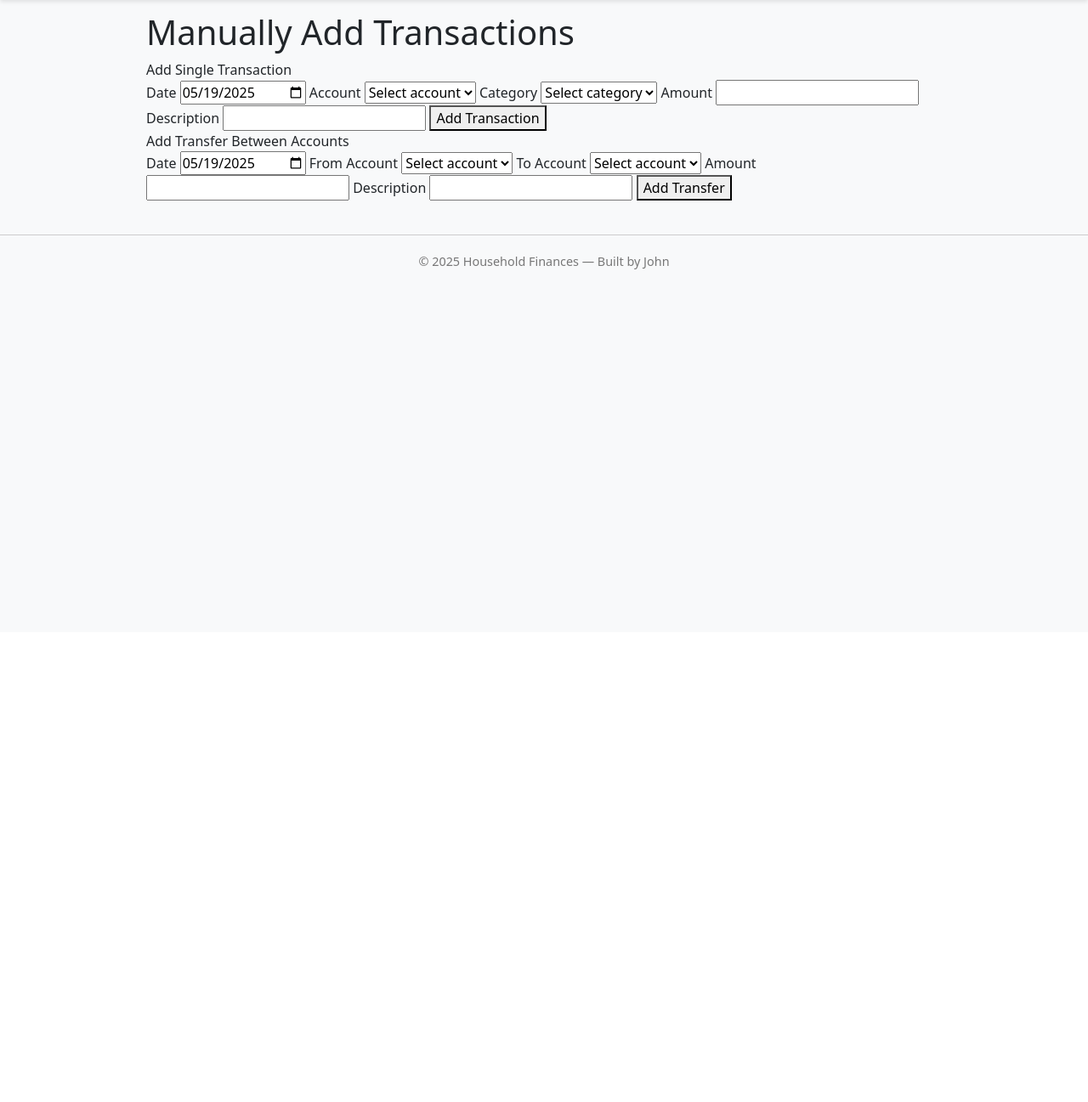
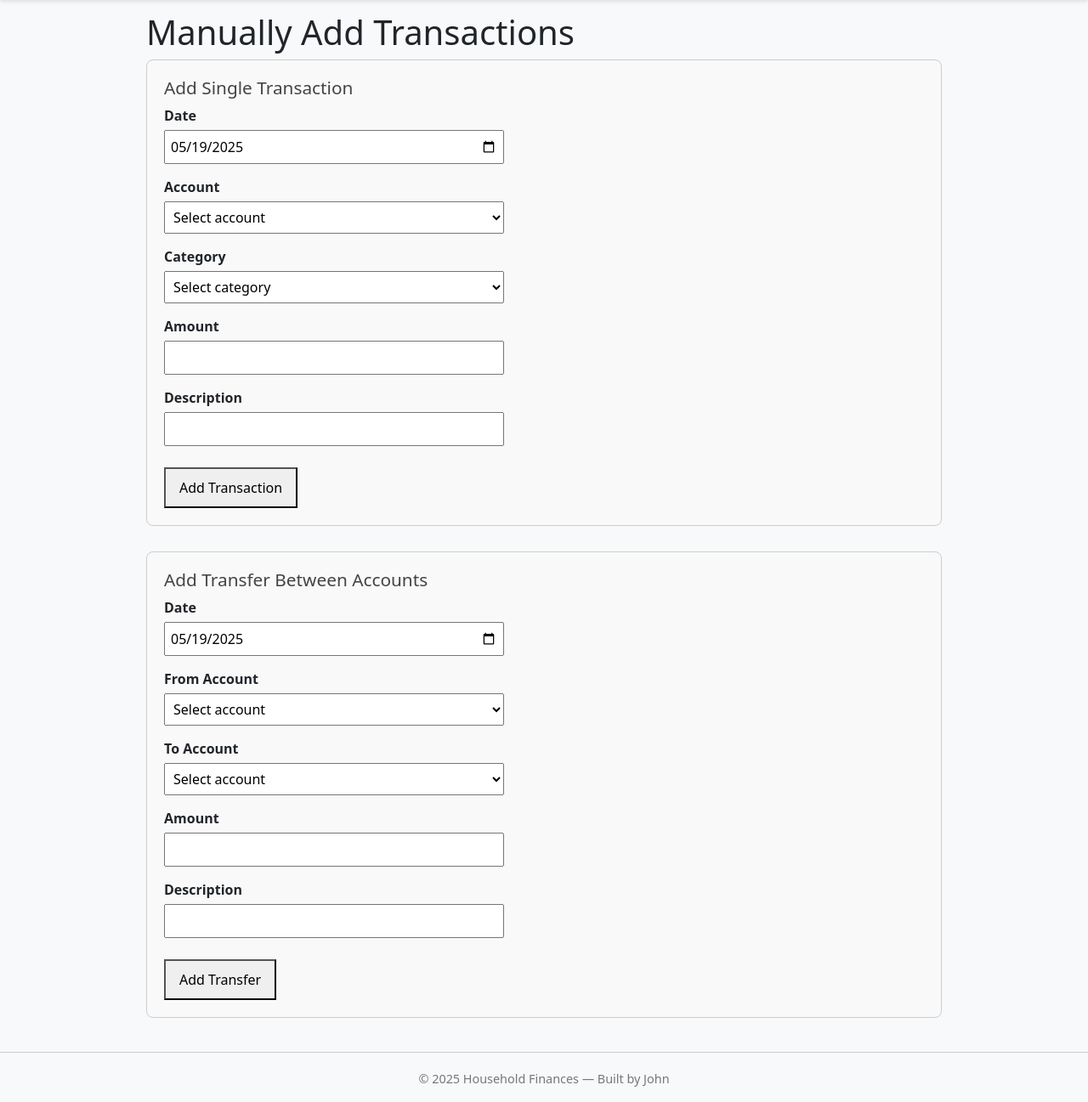
Before and after one commit to jmoorey1/finance, a PHP site: page /manual_entry.php in a window 1280 px wide. Shown: the part 56-1353 px from the top of the page at 85% size. Before the commit the page ends 373 px from the top, so only its background shows below. Run offline with PHP 8.4, Linux system fonts and the light colour scheme; data that the repository does not hold is empty.

Commit message:
Manual Entry formatting

```diff
--- a/public/manual_entry.php
+++ b/public/manual_entry.php
@@ -48,7 +48,6 @@ if ($_SERVER['REQUEST_METHOD'] === 'POST') {
             $pdo->exec("INSERT INTO transfer_groups () VALUES ()");
             $group_id = $pdo->lastInsertId();
 
-            // Look up categories for both sides
             $stmt = $pdo->prepare("SELECT id FROM categories WHERE linked_account_id = ? AND name LIKE ?");
             $stmt->execute([$to_id, 'Transfer To :%']);
             $from_cat = $stmt->fetchColumn();
@@ -82,8 +81,6 @@ if ($_SERVER['REQUEST_METHOD'] === 'POST') {
 }
 ?>
 
-
-
 <h1>Manually Add Transactions</h1>
 
 <?php if ($success): ?>
@@ -92,14 +89,54 @@ if ($_SERVER['REQUEST_METHOD'] === 'POST') {
     <div class="message error"><?= $error ?></div>
 <?php endif; ?>
 
+<style>
+    .form-section {
+        border: 1px solid #ccc;
+        padding: 20px;
+        margin-bottom: 30px;
+        border-radius: 8px;
+        background: #f9f9f9;
+    }
+    .form-section h2 {
+        margin-top: 0;
+        font-size: 1.3em;
+        color: #444;
+    }
+    .form-group {
+        margin-bottom: 15px;
+    }
+    label {
+        display: block;
+        margin-bottom: 5px;
+        font-weight: bold;
+    }
+    input[type="text"],
+    input[type="date"],
+    input[type="number"],
+    select {
+        width: 100%;
+        max-width: 400px;
+        padding: 6px;
+        font-size: 1em;
+    }
+    .submit-btn {
+        margin-top: 10px;
+        padding: 10px 16px;
+        font-size: 1em;
+    }
+</style>
+
 <!-- Single Transaction Form -->
-<form method="POST">
+<form method="POST" class="form-section">
     <input type="hidden" name="form_type" value="single" />
-    <div class="section-title">Add Single Transaction</div>
+    <h2>Add Single Transaction</h2>
 
+    <div class="form-group">
         <label for="date">Date</label>
         <input type="date" name="date" value="<?= date('Y-m-d') ?>" required />
+    </div>
 
+    <div class="form-group">
         <label for="account_id">Account</label>
         <select name="account_id" required>
             <option value="">Select account</option>
@@ -107,11 +144,12 @@ if ($_SERVER['REQUEST_METHOD'] === 'POST') {
                 <option value="<?= $acct['id'] ?>"><?= htmlspecialchars($acct['name']) ?></option>
             <?php endforeach; ?>
         </select>
+    </div>
 
+    <div class="form-group">
         <label for="category_id">Category</label>
         <select name="category_id" required>
             <option value="">Select category</option>
-
             <?php
             $last_type = null;
             foreach ($categories as $cat):
@@ -128,24 +166,32 @@ if ($_SERVER['REQUEST_METHOD'] === 'POST') {
             <?php endforeach; ?>
             </optgroup>
         </select>
+    </div>
 
+    <div class="form-group">
         <label for="amount">Amount</label>
         <input type="number" name="amount" step="0.01" required />
+    </div>
 
+    <div class="form-group">
         <label for="description">Description</label>
         <input type="text" name="description" required />
+    </div>
 
     <button class="submit-btn" type="submit">Add Transaction</button>
 </form>
 
 <!-- Transfer Form -->
-<form method="POST">
+<form method="POST" class="form-section">
     <input type="hidden" name="form_type" value="transfer" />
-    <div class="section-title">Add Transfer Between Accounts</div>
+    <h2>Add Transfer Between Accounts</h2>
 
+    <div class="form-group">
         <label for="date">Date</label>
         <input type="date" name="date" value="<?= date('Y-m-d') ?>" required />
+    </div>
 
+    <div class="form-group">
         <label for="from_account_id">From Account</label>
         <select name="from_account_id" required>
             <option value="">Select account</option>
@@ -153,7 +199,9 @@ if ($_SERVER['REQUEST_METHOD'] === 'POST') {
                 <option value="<?= $acct['id'] ?>"><?= htmlspecialchars($acct['name']) ?></option>
             <?php endforeach; ?>
         </select>
+    </div>
 
+    <div class="form-group">
         <label for="to_account_id">To Account</label>
         <select name="to_account_id" required>
             <option value="">Select account</option>
@@ -161,16 +209,19 @@ if ($_SERVER['REQUEST_METHOD'] === 'POST') {
                 <option value="<?= $acct['id'] ?>"><?= htmlspecialchars($acct['name']) ?></option>
             <?php endforeach; ?>
         </select>
+    </div>
 
+    <div class="form-group">
         <label for="amount">Amount</label>
         <input type="number" name="amount" step="0.01" required />
+    </div>
 
+    <div class="form-group">
         <label for="description">Description</label>
         <input type="text" name="description" required />
+    </div>
 
     <button class="submit-btn" type="submit">Add Transfer</button>
 </form>
 
-</body>
-</html>
 <?php include '../layout/footer.php'; ?>
```
Also changed, not shown: public/toggle_rule.php (deleted, +0 -13 lines), 1 other file. Lines whose indentation alone changed are shown as unchanged.
